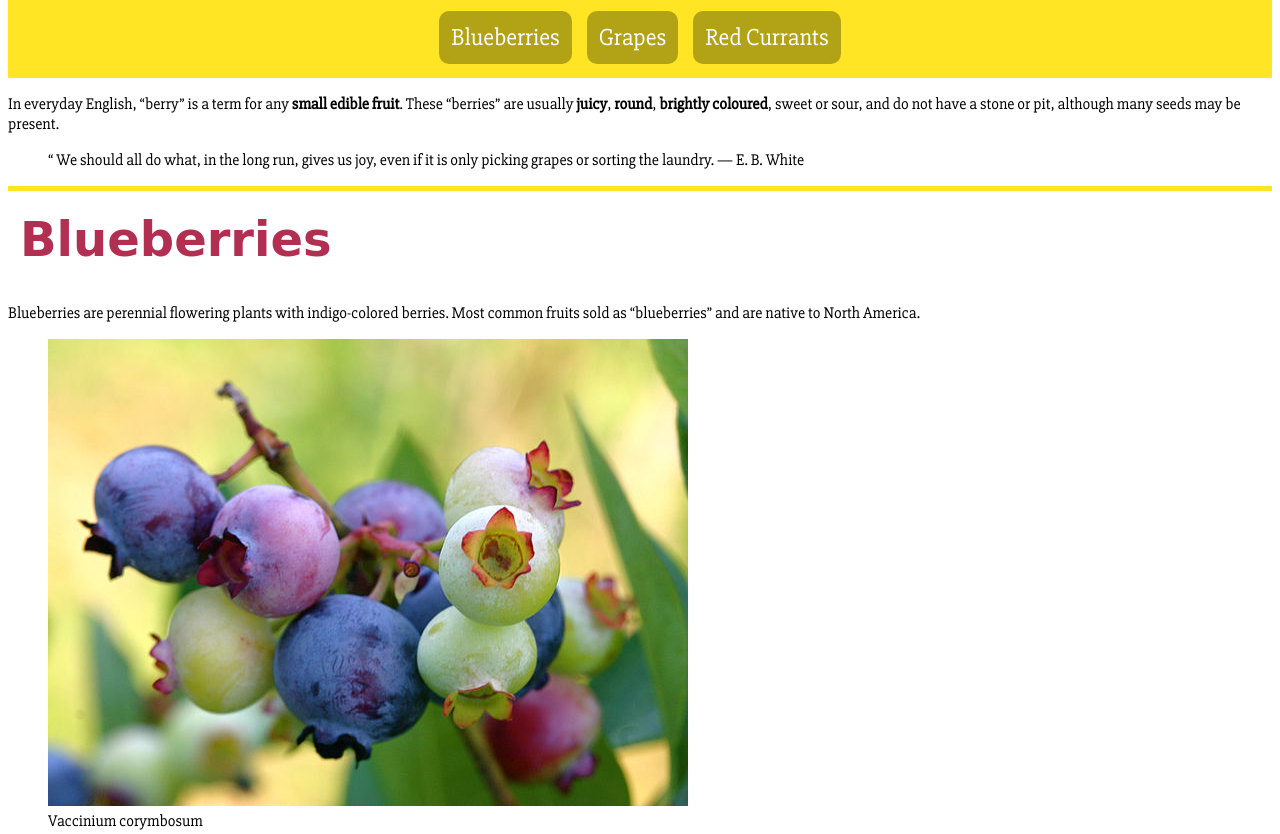
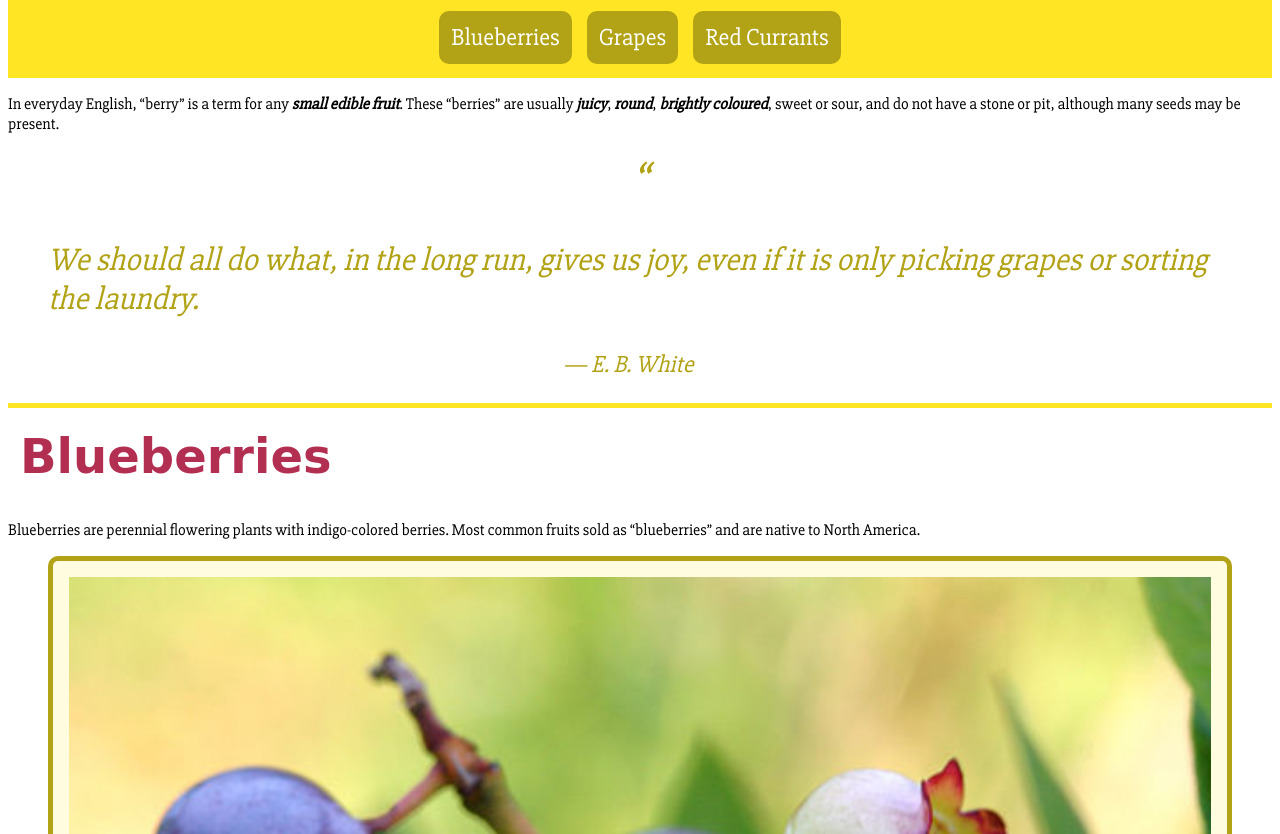
Before and after one commit to Mjams/dsn1674-project-1, a plain HTML site: page index.html in a window 1280 px wide. Shown: the part 171-1005 px from the top of the page. Drawn offline with Linux system fonts and the light colour scheme; a web font is replaced by a local one.

Commit message:
quotes decorated, image caption, and border

```diff
--- a/css/main.css
+++ b/css/main.css
@@ -72,3 +72,46 @@ nav li {
 nav a:hover{
   background-color:#b32f52;
 }
+
+b {
+  font-weight: bold;
+  font-style: italic;
+}
+
+blockquote {
+  color: #b2a215;
+  font-style: italic;
+  font-size: 2rem;
+}
+.quote {
+  text-align: center;
+  font-size: 3rem;
+  margin: 0;
+  padding: 0em;
+}
+
+.speaker {
+  text-align: center;
+  font-size:1.5rem;
+  padding: 0em 1em 0em 0em;
+}
+
+figure {
+ border: 5px solid #b2a215;
+ border-radius: 10px;
+ padding: 1em;
+ background-color: #fffce0;
+  text-align: center;
+  font-style:italic;
+}
+ img {
+   width: 100%;
+ }
+
+.per {
+  font-style: italic;
+}
+
+dt{
+  font-weight: bold;
+}
--- a/index.html
+++ b/index.html
@@ -22,9 +22,9 @@
 
   <p>In everyday English, “berry” is a term for any <b>small edible fruit</b>. These “berries” are usually <b>juicy</b>, <b>round</b>, <b>brightly coloured</b>, sweet or sour, and do not have a stone or pit, although many seeds may be present.</p>
 
-  <blockquote>“
-  We should all do what, in the long run, gives us joy, even if it is only picking grapes or sorting the laundry.
-  — E. B. White</blockquote>
+  <blockquote class="quote">“</blockquote>
+  <blockquote>We should all do what, in the long run, gives us joy, even if it is only picking grapes or sorting the laundry.</blockquote>
+  <blockquote class="speaker">— E. B. White</blockquote>
 
   <h2>Blueberries</h2>
 
```
